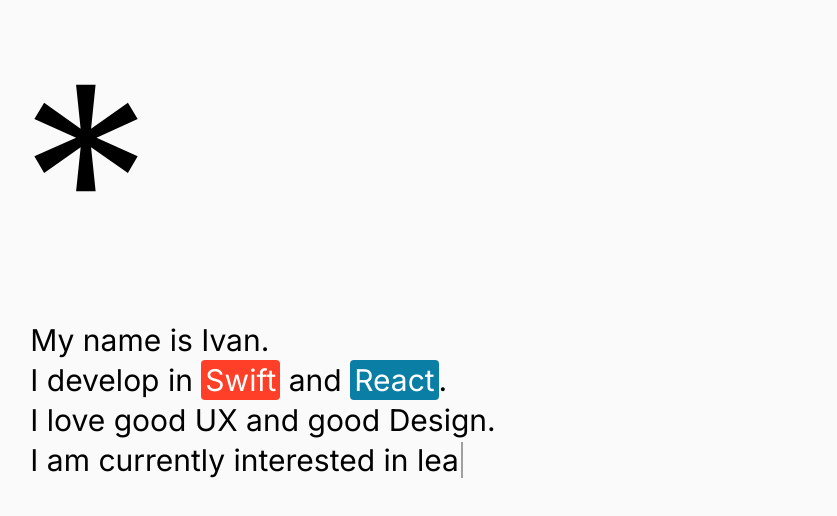
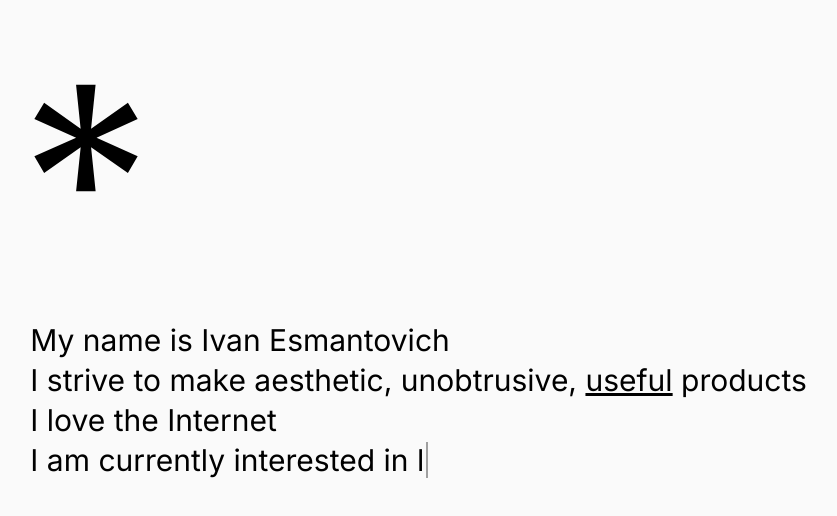
Before and after one commit to ivanesmantovich/ive.ink, a Next.js app: page /about in a window 1280 px wide. Shown: the top 516 px of the page, without its empty margins (183-1020 px from the left). Built offline with nearby package versions, Linux system fonts and the light colour scheme.

Commit message:
Edit about

```diff
--- a/components/About.tsx
+++ b/components/About.tsx
@@ -15,23 +15,9 @@ export default function About() {
             </Link>
 
             <div className="mt-32 mb-60 text-3xl">
-                <div className="mb-1">My name is Ivan.</div>
-                <div className="mb-1">
-                    I develop in{' '}
-                    <span
-                        className={`${styles.bgTransition} ${styles.bgSwift} text-white py-0.5 px-1 rounded cursor-pointer`}
-                    >
-                        Swift
-                    </span>{' '}
-                    and {/* TODO: Сделать ссылками */}
-                    <span
-                        className={`${styles.bgTransition} ${styles.bgReact} text-white py-0.5 px-1 rounded cursor-pointer`}
-                    >
-                        React
-                    </span>
-                    .
-                </div>
-                <div className="mb-1">I love good UX and good Design.</div>
+                <div className="mb-1">My name is Ivan Esmantovich</div>
+                <div className="mb-1">I strive to make aesthetic, unobtrusive, <span className='underline'>useful</span> products</div>
+                <div className="mb-1">I love the Internet</div>
                 <div className="flex">
                     <div>I am currently interested in&nbsp;</div>
                     <Interests />
--- a/components/Interests.module.scss
+++ b/components/Interests.module.scss
@@ -14,11 +14,9 @@
     > .interests {
         pointer-events: none;
         @include typed(
-            'learning Bezier curve.',
-            'SwiftUI.',
-            '24/7 LeetCode.',
-            'Vercel Analytics.',
-            'cute animations.',
+            'learning Bezier curve',
+            'web standards',
+            'Node JS',
             1.5,
             (
                 caret-width: 2px,
--- a/components/Projects.module.css
+++ b/components/Projects.module.css
@@ -62,7 +62,7 @@
     -webkit-backface-visibility: hidden;
     backface-visibility: hidden;
     -moz-osx-font-smoothing: grayscale;
-    -webkit-transition-duration: 0.1s;
+    -webkit-transition-duration: 0.2s;
     transition-duration: 0.2s;
     -webkit-transition-property: box-shadow, transform, background-color;
     transition-property: box-shadow, transform, background-color;
```
